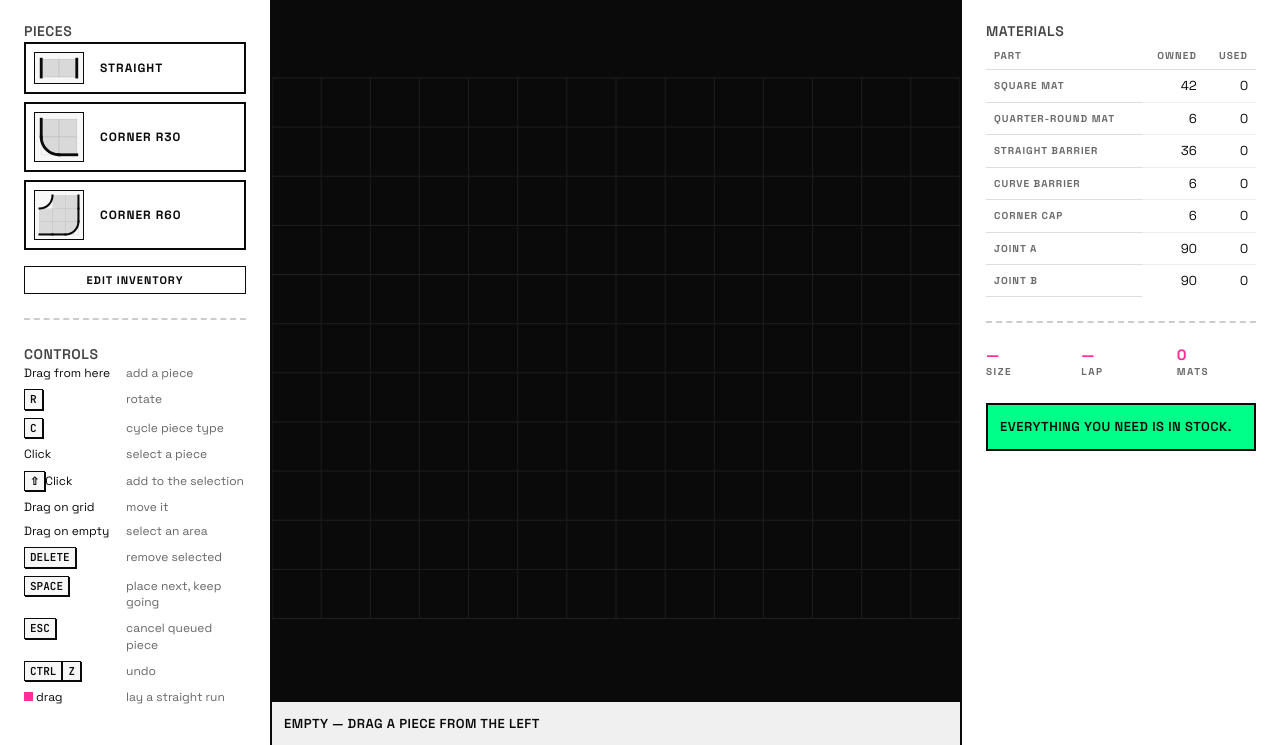
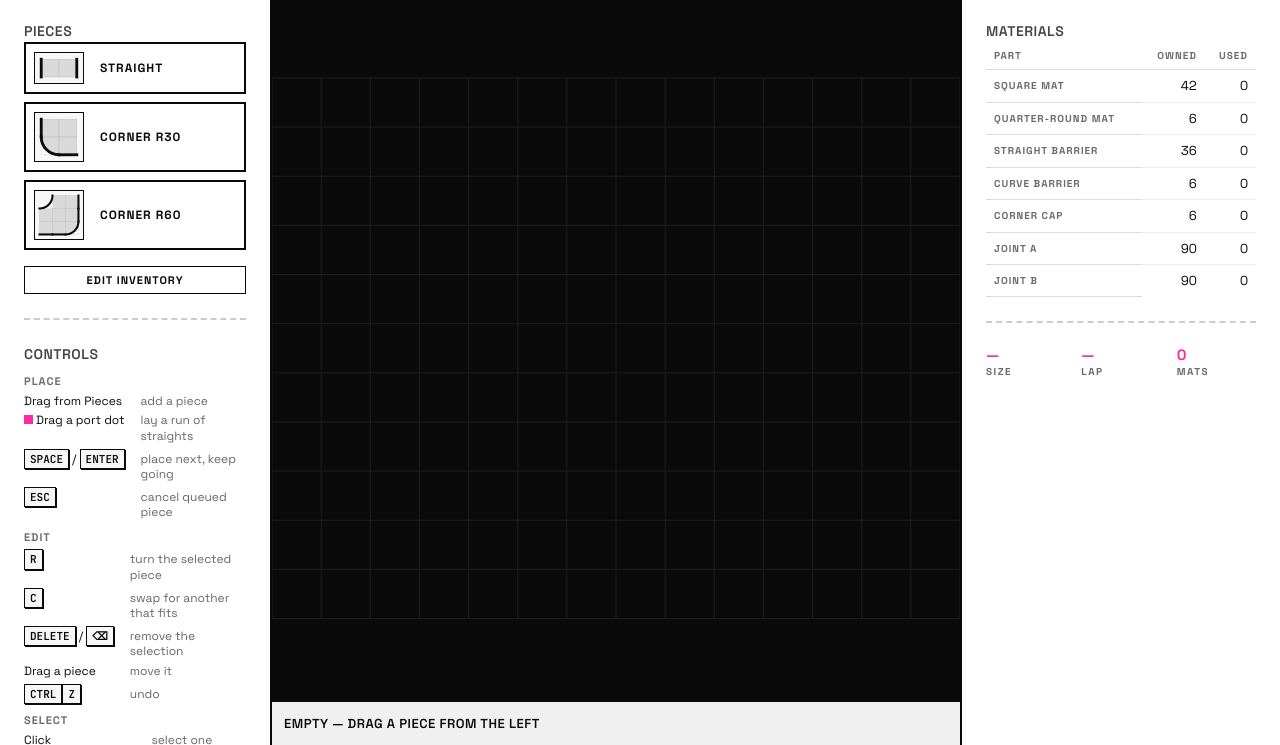
Before and after one commit to tinylaphq/tinylap, a website with bundled scripts: page index.html in a window 1280 px wide. Shown: the part 55-800 px from the top of the page. Built offline with nearby package versions, Linux system fonts and the light colour scheme.

Commit message:
fix(ui): legend grouping and accuracy, plus three small UX defects
From the UX review. The four real defects it found, and the legend
regrouping that answers the complaint behind them.

Legend. The left column had no organising dimension — keys, bare
gestures, gesture-plus-location and a colour swatch in one unsorted list.
Now grouped PLACE / EDIT / SELECT with parallel grammar: the term is
always the input, the definition always a bare verb and its object.

Three rows were also wrong against the keydown handler, which I checked:
Enter places as well as Space, Backspace deletes as well as Delete, and
"cycle piece type" described the palette when C actually swaps an
already-placed selected piece for another that fits its slot. The port-dot
row moves to the top of PLACE, out of the last position where it read as
a footnote, since it is the fastest way to lay track.

Also:
- The green "everything you need is in stock" no longer shows over an
  empty canvas, where it is true but vacuous and contradicts the canvas
  saying the layout is empty.
- .preset-badge--ok uses --p-success rather than --p-accent-2; the app
  had two different greens both meaning "good".
- The Room dialog was titled "Room boundary" while its trigger says
  "Room".
- The presets dialog gained a dismiss control in its header. Its Close
  button sits past the suggestions and the out-of-reach block — measured
  at y=1093 in an 813px viewport, i.e. off-screen.

Known cost: three headings made the rail taller, and the last legend row
now falls ~50px below the fold. Tightened the row gap and three glosses to
claw back most of it; the SELECT heading is visible so the scroll is
signposted. Moving the inventory button out of this rail, which the review
also recommends, would recover the rest.

```diff
--- a/css/app.css
+++ b/css/app.css
@@ -134,10 +134,14 @@ main {
 #shortcuts dl {
   display: grid;
   grid-template-columns: auto 1fr;
-  gap: var(--p-space-sm) var(--p-space-md);
+  /* Row gap tightened from --p-space-sm when the legend gained its three
+     group headings: at the old spacing the SELECT group fell below the fold,
+     which is the footnote position the grouping was meant to rescue rows
+     from. The column gap is unchanged. */
+  gap: var(--p-space-xs) var(--p-space-md);
   margin: 0;
   font-size: 12px;
-  line-height: 1.35;
+  line-height: 1.3;
   align-items: baseline;
 }
 
@@ -238,7 +242,7 @@ dialog menu .btn { flex: 1; }
 .preset-name { font-size: 12px; font-weight: 700; text-transform: uppercase; letter-spacing: 1px; }
 .preset-source { font-size: 11px; color: var(--p-text-faint); }
 .preset-badge { font-size: 11px; font-weight: 700; text-transform: uppercase; letter-spacing: 0.5px; }
-.preset-badge--ok { color: var(--p-accent-2); }
+.preset-badge--ok { color: var(--p-success); }
 .preset-badge--bad { color: var(--p-error); }
 .preset-broken { color: var(--p-error); font-size: 12px; }
 
@@ -320,3 +324,18 @@ dialog menu .btn { flex: 1; }
   stroke-dasharray: 0.18 0.12;
   pointer-events: none;
 }
+
+/* Legend groups. The rail has room to spare — #palette ends well above the
+   fold — so the headings buy scannability for three lines of height. */
+.legend-group {
+  font-size: 11px; font-weight: 700; text-transform: uppercase;
+  letter-spacing: 1px; color: var(--p-text-faint);
+  margin: var(--p-space-sm) 0 var(--p-space-xs);
+}
+.legend-group:first-of-type { margin-top: var(--p-space-sm); }
+
+/* Dismissal pinned to the dialog's top-right: the Close button at the foot
+   of the presets dialog sits past the suggestions and the out-of-reach
+   block, i.e. off-screen at this dialog's height. */
+.dialog-dismiss { float: right; margin: 0 0 var(--p-space-xs) var(--p-space-sm); }
+.dialog-dismiss .btn { padding: 2px 8px; line-height: 1; }
--- a/index.html
+++ b/index.html
@@ -32,19 +32,28 @@
 
     <section id="shortcuts" aria-labelledby="shortcuts-title">
       <h2 class="h3" id="shortcuts-title">Controls</h2>
+      <h3 class="legend-group">Place</h3>
       <dl>
-        <dt>Drag from here</dt><dd>add a piece</dd>
-        <dt><kbd>R</kbd></dt><dd>rotate</dd>
-        <dt><kbd>C</kbd></dt><dd>cycle piece type</dd>
-        <dt>Click</dt><dd>select a piece</dd>
+        <dt>Drag from Pieces</dt><dd>add a piece</dd>
+        <dt><span class="legend-dot"></span> Drag a port dot</dt><dd>lay a run of straights</dd>
+        <dt><kbd>Space</kbd> / <kbd>Enter</kbd></dt><dd>place next, keep going</dd>
+        <dt><kbd>Esc</kbd></dt><dd>cancel queued piece</dd>
+      </dl>
+
+      <h3 class="legend-group">Edit</h3>
+      <dl>
+        <dt><kbd>R</kbd></dt><dd>turn the selected piece</dd>
+        <dt><kbd>C</kbd></dt><dd>swap for another that fits</dd>
+        <dt><kbd>Delete</kbd> / <kbd>&#9003;</kbd></dt><dd>remove the selection</dd>
+        <dt>Drag a piece</dt><dd>move it</dd>
+        <dt><kbd>&#8984;</kbd><kbd>Z</kbd></dt><dd>undo</dd>
+      </dl>
+
+      <h3 class="legend-group">Select</h3>
+      <dl>
+        <dt>Click</dt><dd>select one piece</dd>
         <dt><kbd>&#8679;</kbd>Click</dt><dd>add to the selection</dd>
-        <dt>Drag on grid</dt><dd>move it</dd>
-        <dt>Drag on empty</dt><dd>select an area</dd>
-        <dt><kbd>Delete</kbd></dt><dd>remove selected</dd>
-        <dt><kbd>Space</kbd></dt><dd>place next, keep going</dd>
-        <dt><kbd>Esc</kbd></dt><dd>cancel queued piece</dd>
-        <dt><kbd>⌘</kbd><kbd>Z</kbd></dt><dd>undo</dd>
-        <dt><span class="legend-dot"></span> drag</dt><dd>lay a straight run</dd>
+        <dt>Drag on empty grid</dt><dd>box-select</dd>
       </dl>
     </section>
   </aside>
@@ -80,7 +89,7 @@
   </dialog>
 
   <dialog id="room-dialog" aria-labelledby="room-dialog-title">
-    <h2 id="room-dialog-title">Room boundary</h2>
+    <h2 id="room-dialog-title">Room</h2>
     <p class="subtitle">The floor you have to fit the track into.</p>
     <form method="dialog" id="room-form">
       <label for="room-w">Width (m)</label>
@@ -95,6 +104,7 @@
   </dialog>
 
   <dialog id="presets-dialog" aria-labelledby="presets-dialog-title">
+    <form method="dialog" class="dialog-dismiss"><button class="btn btn-sm btn-outline" aria-label="Close">&#10005;</button></form>
     <h2 id="presets-dialog-title">Presets</h2>
     <p class="subtitle">Known layouts, checked against your inventory.</p>
     <ul id="presets-list"></ul>
--- a/js/app.js
+++ b/js/app.js
@@ -90,6 +90,10 @@ function renderBom() {
   const short = rows.some((r) => r.short > 0);
   const kit = short ? recommendKit(rows) : null;
   const rec = document.querySelector('#recommendation');
+  // Nothing placed yet means nothing to be short of, so "everything you need
+  // is in stock" is true but says nothing — and it contradicts the canvas,
+  // which is telling the user the layout is empty. Say nothing instead.
+  rec.hidden = state.layout.pieces.length === 0;
   rec.textContent = !short
     ? 'Everything you need is in stock.'
     : kit
```
